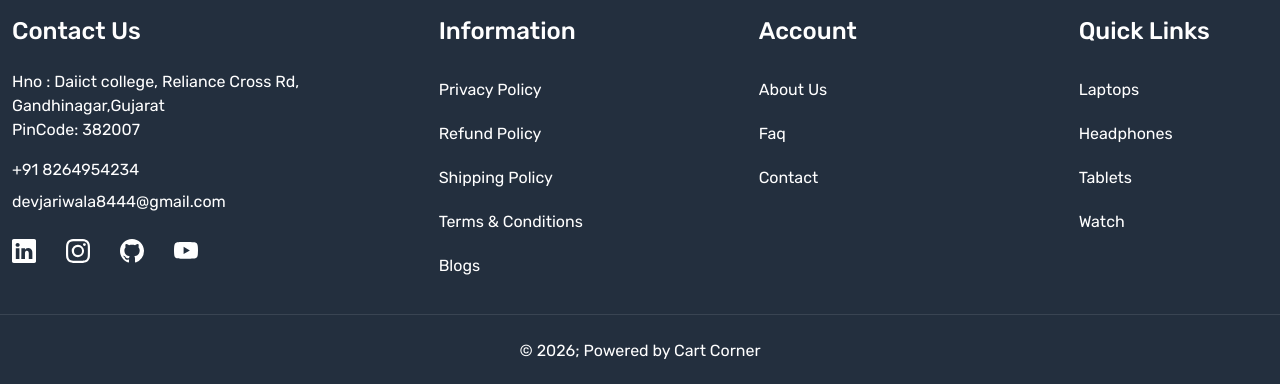
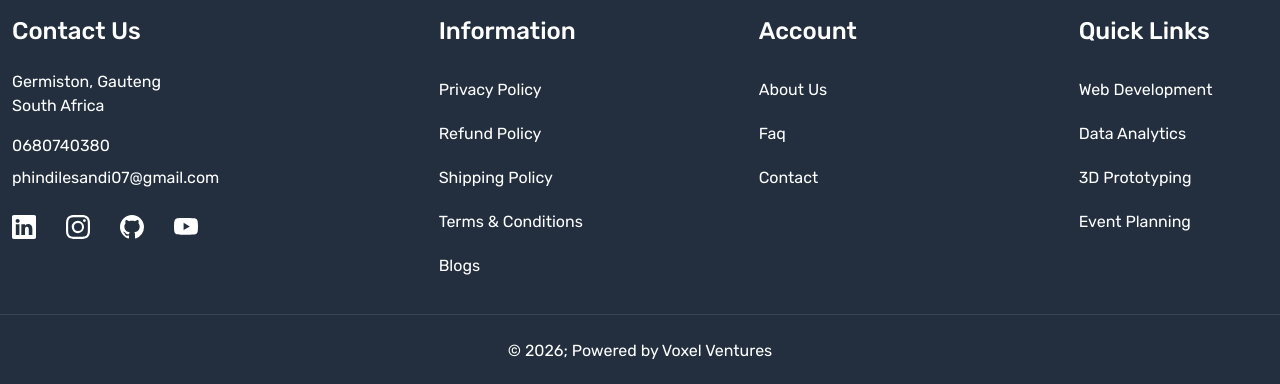
Before and after one commit to WestKamo/voxel-ventures-store, a React (Create React App) app in the folder Frontend/: page / in a window 1280 px wide. Shown: the part 3053-3437 px from the top of the page. Built offline with nearby package versions, Linux system fonts and the light colour scheme; no server answers.

Commit message:
Update footer and header

```diff
--- a/Frontend/src/components/Footer.js
+++ b/Frontend/src/components/Footer.js
@@ -2,6 +2,7 @@ import React from "react";
 import { Link } from "react-router-dom";
 import { BsLinkedin, BsGithub, BsYoutube, BsInstagram } from "react-icons/bs";
 import newsletter from "../images/newsletter.png";
+
 const Footer = () => {
   return (
     <>
@@ -38,21 +39,20 @@ const Footer = () => {
               <h4 className="text-white mb-4">Contact Us</h4>
               <div>
                 <address className="text-white fs-6">
-                  Hno : Daiict college, Reliance Cross Rd, <br />{" "}
-                  Gandhinagar,Gujarat <br />
-                  PinCode: 382007
+                  Germiston, Gauteng <br />
+                  South Africa
                 </address>
                 <a
-                  href="tel:+91 8264954234"
+                  href="tel:+27680740380"
                   className="mt-3 d-block mb-1 text-white"
                 >
-                  +91 8264954234
+                  0680740380
                 </a>
                 <a
-                  href="mailto:devjariwala8444@gmail.com"
+                  href="mailto:phindilesandi07@gmail.com"
                   className="mt-2 d-block mb-0 text-white"
                 >
-                  devjariwala8444@gmail.com
+                  phindilesandi07@gmail.com
                 </a>
                 <div className="social_icons d-flex align-items-center gap-30 mt-4">
                   <a className="text-white" href="#">
@@ -99,10 +99,10 @@ const Footer = () => {
             <div className="col-2">
               <h4 className="text-white mb-4">Quick Links</h4>
               <div className="footer-link d-flex flex-column">
-                <Link className="text-white py-2 mb-1">Laptops</Link>
-                <Link className="text-white py-2 mb-1">Headphones</Link>
-                <Link className="text-white py-2 mb-1">Tablets</Link>
-                <Link className="text-white py-2 mb-1">Watch</Link>
+                <Link className="text-white py-2 mb-1">Web Development</Link>
+                <Link className="text-white py-2 mb-1">Data Analytics</Link>
+                <Link className="text-white py-2 mb-1">3D Prototyping</Link>
+                <Link className="text-white py-2 mb-1">Event Planning</Link>
               </div>
             </div>
           </div>
@@ -113,7 +113,7 @@ const Footer = () => {
           <div className="row">
             <div className="col-12">
               <p className="text-center mb-0 text-white">
-                &copy; {new Date().getFullYear()}; Powered by Cart Corner
+                &copy; {new Date().getFullYear()}; Powered by Voxel Ventures
               </p>
             </div>
           </div>
```
